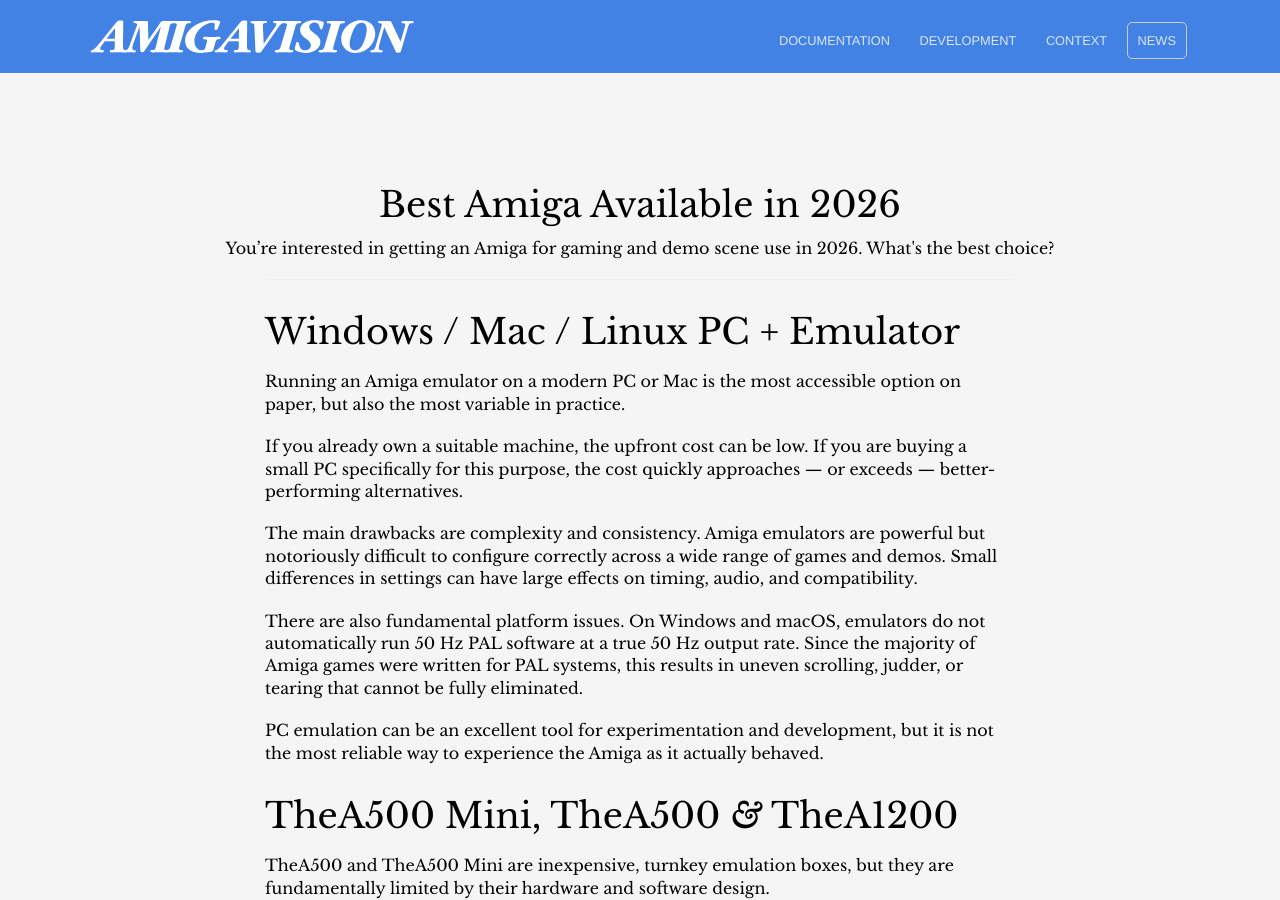
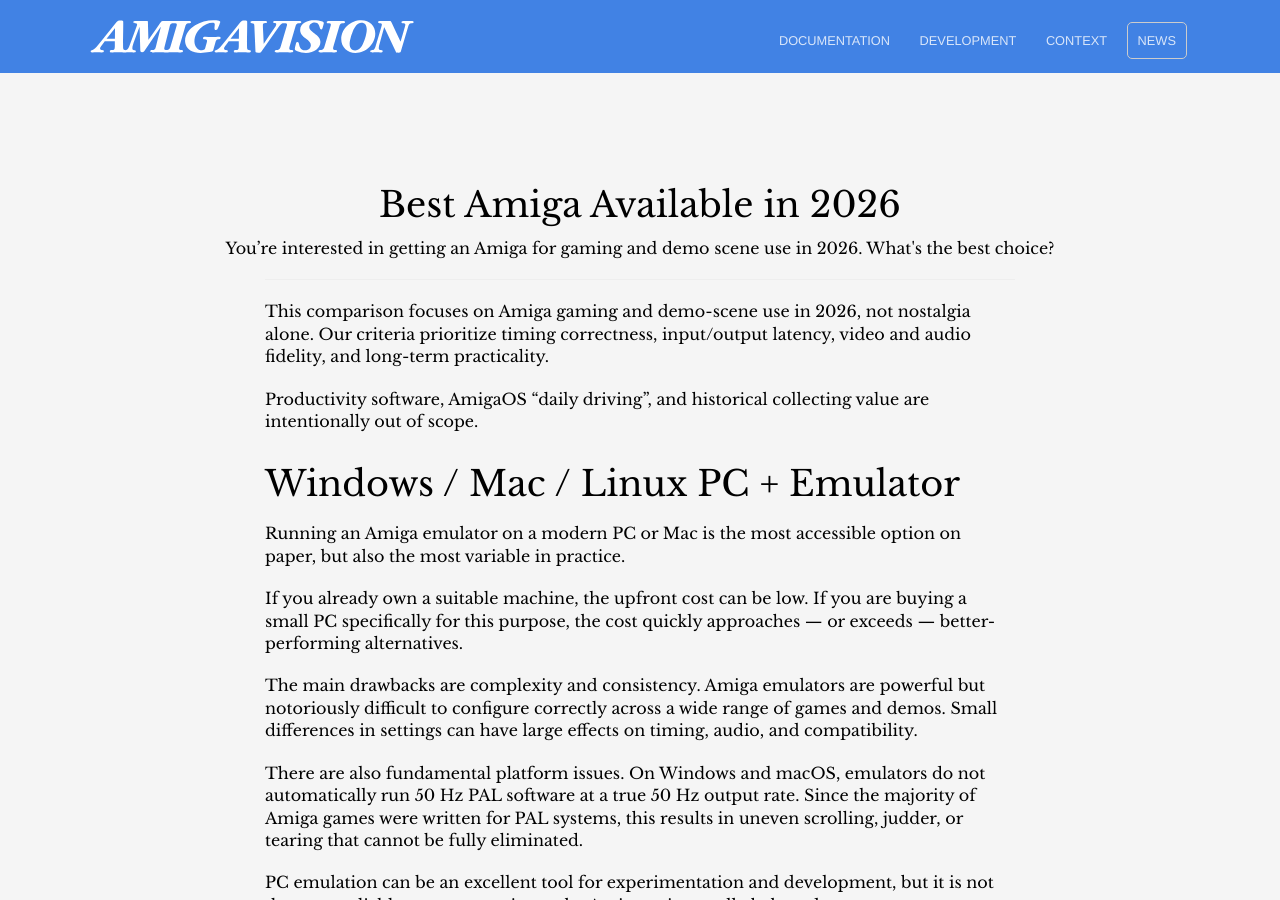
Before and after one commit to amigavision/amigavision.github.io, a Jekyll site: the page built from best.md, in a window 1280 px wide and 900 px high. Built offline with Jekyll 4.4.1, drawn with Linux system fonts in a browser that asks for light colours.

Commit message:
Introduction

```diff
--- a/best.md
+++ b/best.md
@@ -2,6 +2,10 @@
 title: Best Amiga Available in 2026
 description: You’re interested in getting an Amiga for gaming and demo scene use in 2026. What's the best choice?
 ---
+
+This comparison focuses on Amiga gaming and demo-scene use in 2026, not nostalgia alone. Our criteria prioritize timing correctness, input/output latency, video and audio fidelity, and long-term practicality.
+
+Productivity software, AmigaOS “daily driving”, and historical collecting value are intentionally out of scope.
 
 ## Windows / Mac / Linux PC + Emulator
 
```
